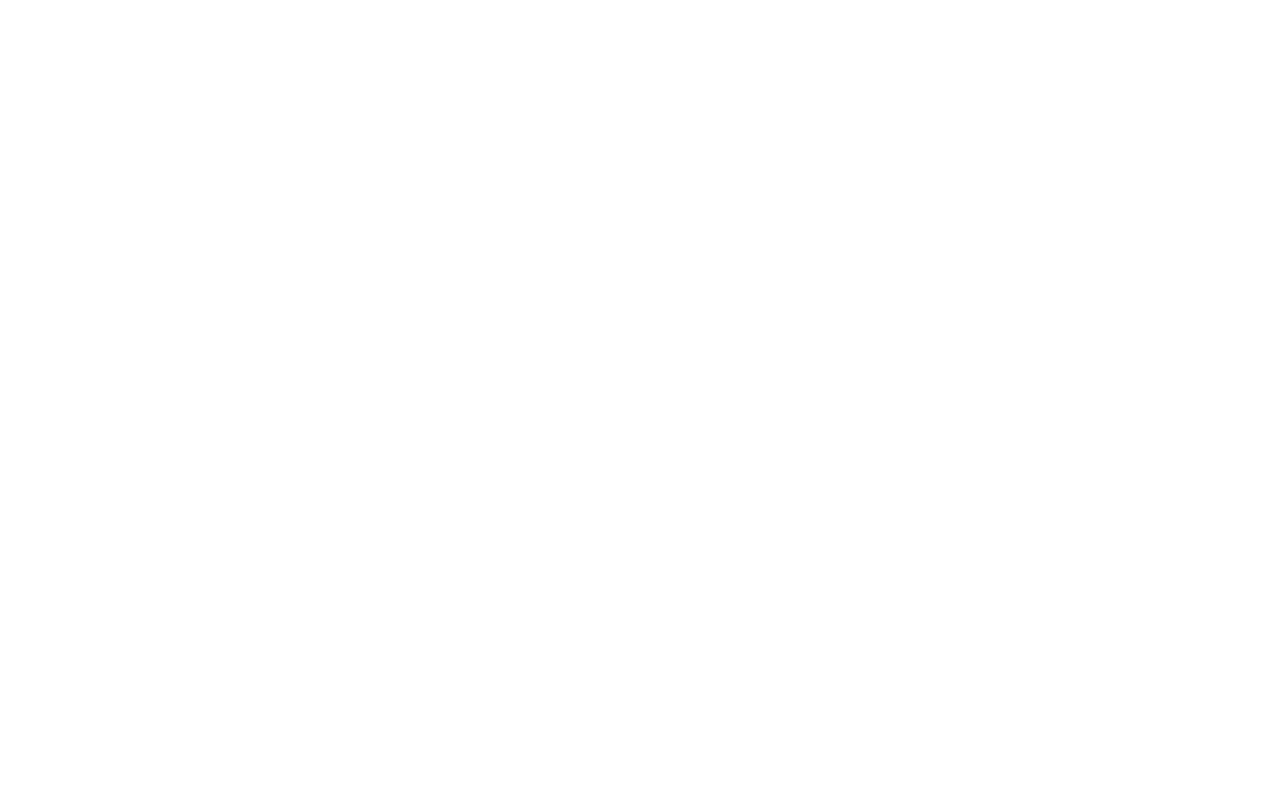
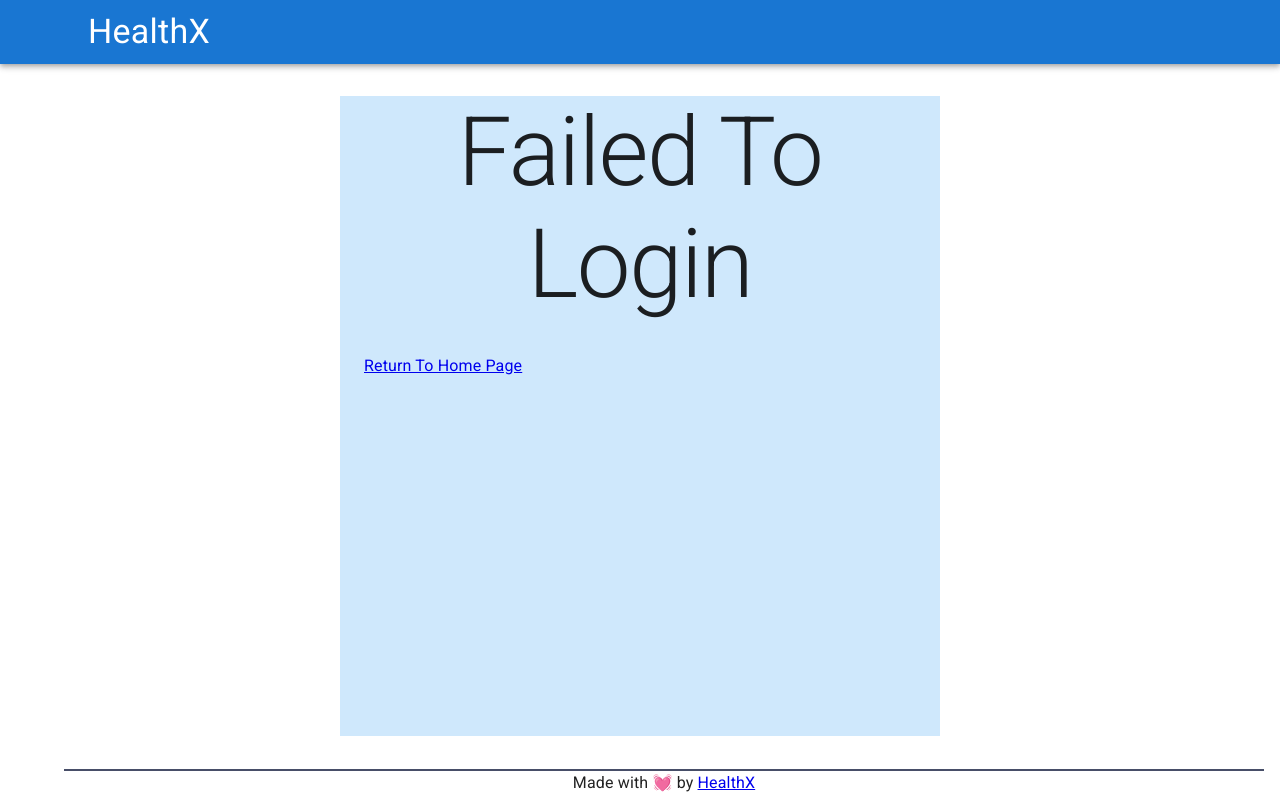
Before and after one commit to the3plet/HealthX, a React (Create React App) app in the folder frontend/: page /AuthenticationFailed in a window 1280 px wide. Before the commit this address had no page. Built offline with nearby package versions, Linux system fonts and the light colour scheme.

Commit message:
error and login failed page added

```diff
--- /dev/null
+++ b/frontend/src/Pages/AuthenticationFailed.jsx
@@ -0,0 +1,28 @@
+import * as React from "react";
+import CssBaseline from "@mui/material/CssBaseline";
+import Box from "@mui/material/Box";
+import Container from "@mui/material/Container";
+import { Typography } from "@mui/material";
+import { textAlign } from "@mui/system";
+import { Link } from "react-router-dom";
+
+export default function SimpleContainer() {
+  return (
+    <React.Fragment>
+      <CssBaseline />
+      <Container
+        maxWidth="sm"
+        sx={{ bgcolor: "#cfe8fc", height: "80vh", mt: 4 }}
+      >
+        <Typography
+          variant="h1"
+          gutterBottom
+          sx={{ display: "flex", flexDirection: "column", textAlign: "center" }}
+        >
+          Failed To Login
+        </Typography>
+        <Link href="#">Return To Home Page</Link>
+      </Container>
+    </React.Fragment>
+  );
+}
--- /dev/null
+++ b/frontend/src/Pages/ErrorPage.jsx
@@ -0,0 +1,28 @@
+import * as React from "react";
+import CssBaseline from "@mui/material/CssBaseline";
+import Box from "@mui/material/Box";
+import Container from "@mui/material/Container";
+import { Typography } from "@mui/material";
+import { textAlign } from "@mui/system";
+import { Link } from "react-router-dom";
+
+export default function SimpleContainer() {
+  return (
+    <React.Fragment>
+      <CssBaseline />
+      <Container
+        maxWidth="sm"
+        sx={{ bgcolor: "#cfe8fc", height: "80vh", mt: 4 }}
+      >
+        <Typography
+          variant="h1"
+          gutterBottom
+          sx={{ display: "flex", flexDirection: "column", textAlign: "center" }}
+        >
+          Page Not Found 404
+        </Typography>
+        <Link href="#">Return To Home Page</Link>
+      </Container>
+    </React.Fragment>
+  );
+}
--- a/frontend/src/index.js
+++ b/frontend/src/index.js
@@ -7,7 +7,11 @@
 import Patient from "./Pages/Patient";
 import Doctor from "./Pages/Doctor";
 import PatientDataCollect from "./Pages/Patient";
-import PatientProfile from "./Pages/PatientProfile"
+import PatientProfile from "./Pages/PatientProfile";
+import ErrorPage from "./Pages/ErrorPage";
+import AuthenticationFailed from "./Pages/AuthenticationFailed";
+
+
 
 
 ReactDOM.createRoot(document.getElementById("root")).render(
@@ -16,12 +20,17 @@
       <Routes>
         <Route path="/" element={<Layout />}>
           <Route index element={<Home />} />
-          <Route path="patientdata" element={<Patient/>}/>
-          <Route path="doctor" element={<Doctor/>}/>
-          <Route path="patientdata" element={<PatientDataCollect/>}/>
-          <Route path="patient" element={<PatientProfile/>}/>
+          <Route path="patientdata" element={<Patient />} />
+          <Route path="doctor" element={<Doctor />} />
+          <Route path="patientdata" element={<PatientDataCollect />} />
+          <Route path="patient" element={<PatientProfile />} />
+          <Route path="ErrorPage" element={<ErrorPage />} />
+          <Route
+            path="AuthenticationFailed"
+            element={<AuthenticationFailed />}
+          />
         </Route>
-        </Routes>
+      </Routes>
     </BrowserRouter>
   </React.StrictMode>
 );
```
